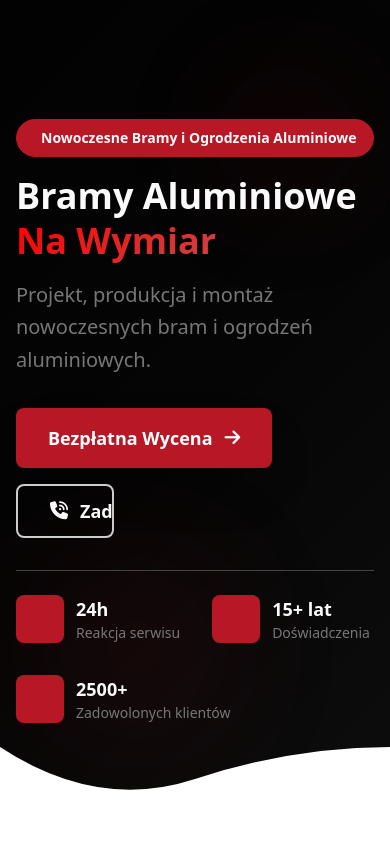
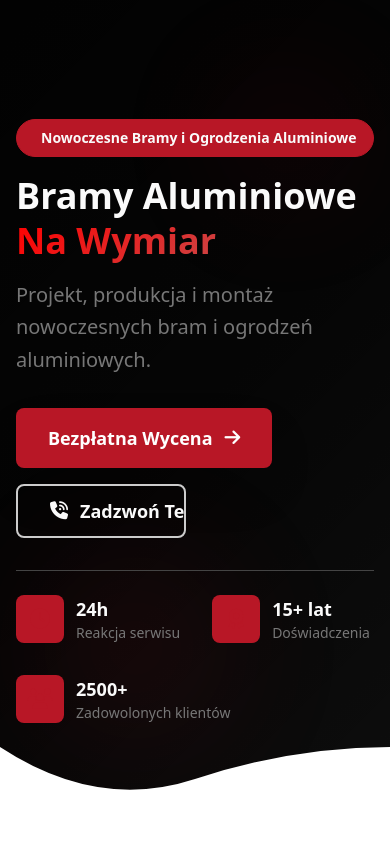
Before and after one commit to JanKuchnia/mario-bramy, a PHP site: page / in a window 390 px wide. Shown: the part 114-956 px from the top of the page. Run offline with PHP 8.4, Linux system fonts and the light colour scheme.

Commit message:
feat: Adjust phone button horizontal size to be smaller

```diff
--- a/assets/style.css
+++ b/assets/style.css
@@ -286,15 +286,10 @@ body.mobile-menu-open {
     color: #FFD700; /* Golden yellow for stars */
 }
 
-/* Equal Width Button */
-.btn-equal-width {
-    flex: 1 1 0%; /* Allows buttons in a flex container to grow and shrink equally */
-}
-
 /* Phone Button Rework */
 .phone-button {
     position: relative;
-    /* Remove min-width, flex: 1 1 0% will handle width when paired with btn-equal-width */
+    min-width: 170px; /* Adjusted min-width for a smaller horizontal appearance */
     /* Remove text-align: center; as flexbox will manage alignment */
     overflow: hidden; /* Hide text that's out of bounds during animation */
     /* The Tailwind classes 'flex items-center gap-3' are already present in HTML */
@@ -302,11 +297,11 @@ body.mobile-menu-open {
 
 .phone-button .text-container {
     position: relative; /* Essential for absolute positioning of its children */
-    flex-grow: 1; /* Take up available space within the phone-button flex container */
+    /* Removed flex-grow: 1; */ /* No longer needed as button width is set by min-width */
+    /* Removed height: 100%; */ /* Its height will now be determined by its content */
     display: flex;
     justify-content: center; /* Center the text horizontally within the text-container */
     align-items: center; /* Center the text vertically within the text-container */
-    height: 100%; /* Ensure it fills parent height for vertical centering */
 }
 
 .phone-button .default-text,
--- a/index.html
+++ b/index.html
@@ -147,7 +147,7 @@
               <div class="flex flex-col sm:flex-row gap-4 items-start">
                 <a
                   href="#kontakt"
-                  class="btn-equal-width group relative px-8 py-4 bg-[var(--primary-color)] text-[var(--primary-button-text-color)] rounded-lg font-bold text-lg shadow-2xl hover:shadow-[var(--primary-color)] hover:scale-105 transition-all duration-300 overflow-hidden flex items-center gap-3"
+                  class="group relative px-8 py-4 bg-[var(--primary-color)] text-[var(--primary-button-text-color)] rounded-lg font-bold text-lg shadow-2xl hover:shadow-[var(--primary-color)] hover:scale-105 transition-all duration-300 overflow-hidden flex items-center gap-3"
                 >
                   <span class="relative z-10">Bezpłatna Wycena</span>
                   <i
@@ -160,7 +160,7 @@
                 </a>
                 <a
                   href="tel:+48123456789"
-                  class="btn-equal-width phone-button px-8 py-4 bg-transparent border-2 border-[var(--light-border-color)] text-[var(--light-text-color)] rounded-lg font-bold text-lg hover:bg-[var(--light-text-color)] hover:text-[var(--dark-text-color)] transition-all duration-300 flex items-center gap-3"
+                  class="phone-button px-8 py-4 bg-transparent border-2 border-[var(--light-border-color)] text-[var(--light-text-color)] rounded-lg font-bold text-lg hover:bg-[var(--light-text-color)] hover:text-[var(--dark-text-color)] transition-all duration-300 flex items-center gap-3"
                 >
                   <i class="fa-solid fa-phone-volume" aria-hidden="true"></i>
                   <div class="text-container">
```
